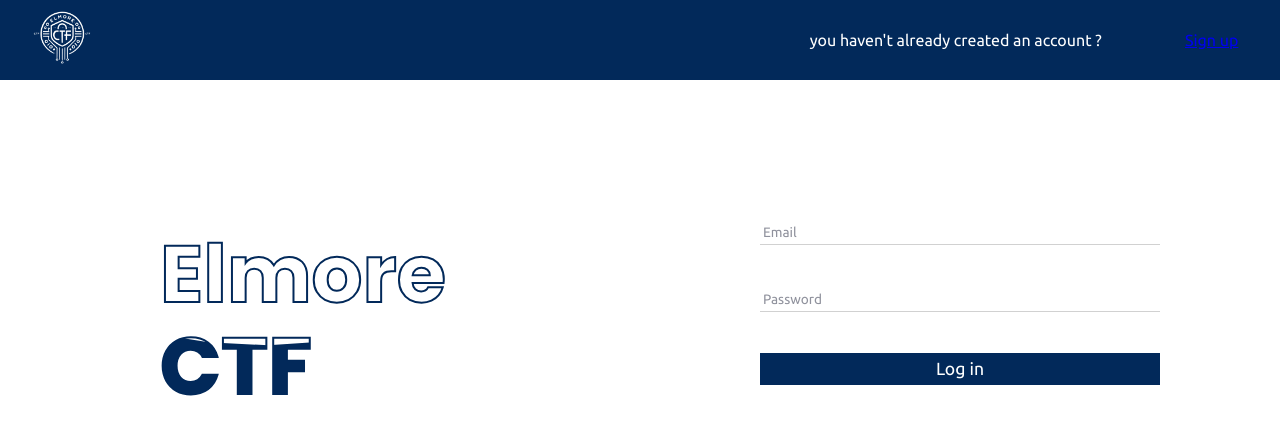
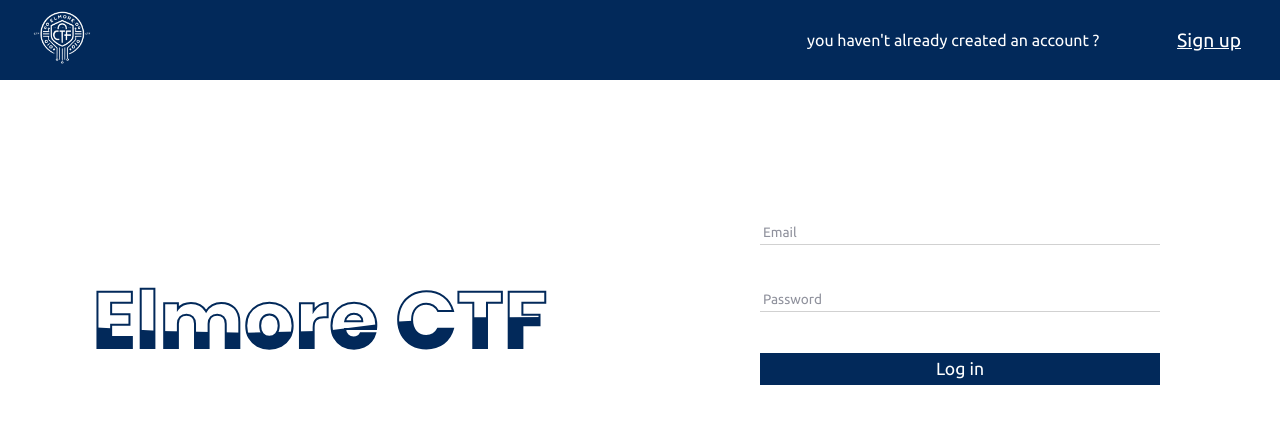
Before and after one commit to razineAl/CTFWEBSITE, a React (Create React App) app in the folder client/: page / in a window 1280 px wide. Shown: the top 434 px of the page. Built offline with nearby package versions, Linux system fonts and the light colour scheme; no server answers.

Commit message:
some changes

```diff
--- a/client/public/index.html
+++ b/client/public/index.html
@@ -2,7 +2,7 @@
 <html lang="en">
   <head>
     <meta charset="utf-8" />
-    <link rel="icon" href="%PUBLIC_URL%/favicon.ico" />
+    <link rel="icon" href="./ElmoreCTF.png" />
     <meta name="viewport" content="width=device-width, initial-scale=1" />
     <meta name="theme-color" content="#000000" />
     <meta
@@ -24,7 +24,7 @@
       work correctly both with client-side routing and a non-root public URL.
       Learn how to configure a non-root public URL by running `npm run build`.
     -->
-    <title>React App</title>
+    <title>Elmore CTF</title>
   </head>
   <body>
     <noscript>You need to enable JavaScript to run this app.</noscript>
--- a/client/src/App.css
+++ b/client/src/App.css
@@ -90,6 +90,10 @@ nav img{
     color: hsl(213, 96%, 18%);
     cursor: pointer;
 }
+.btn{
+    color: #fff;
+    font-size: 1.2em;
+}
 /*                          Logiin                     */
 #login-page{
     width: 100%;
@@ -101,7 +105,7 @@ nav img{
     display: grid;
     grid-template-columns: 1fr 1fr;
 }
-#login-page-main-content > div{
+#login-page-main-content > div:nth-child(2){
     display: flex;
     justify-content: center;
     align-items: center;
@@ -121,6 +125,7 @@ nav img{
     padding: 0;
     font-family: "Poppins", sans-serif;
     white-space: no-wrap;
+    width: max-content;
 }
 
   .content h2:nth-child(1) {
@@ -478,7 +483,7 @@ form div input.focused{
 }
 .home-navbar>div:first-of-type{
     display: grid;
-    grid-template-columns: repeat(5,1fr);
+    grid-template-columns: repeat(4,1fr);
 }
 .home-navbar>div:nth-of-type(2){
     display: flex;
```
